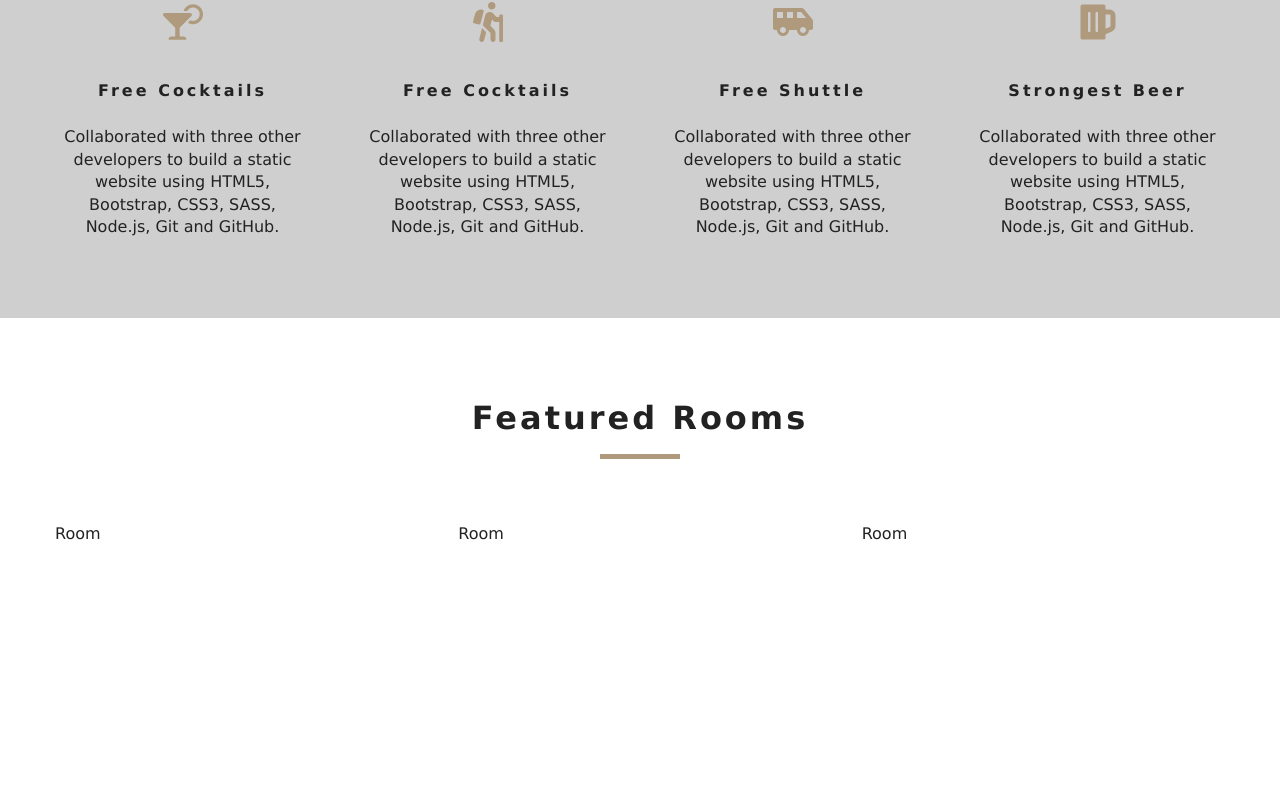
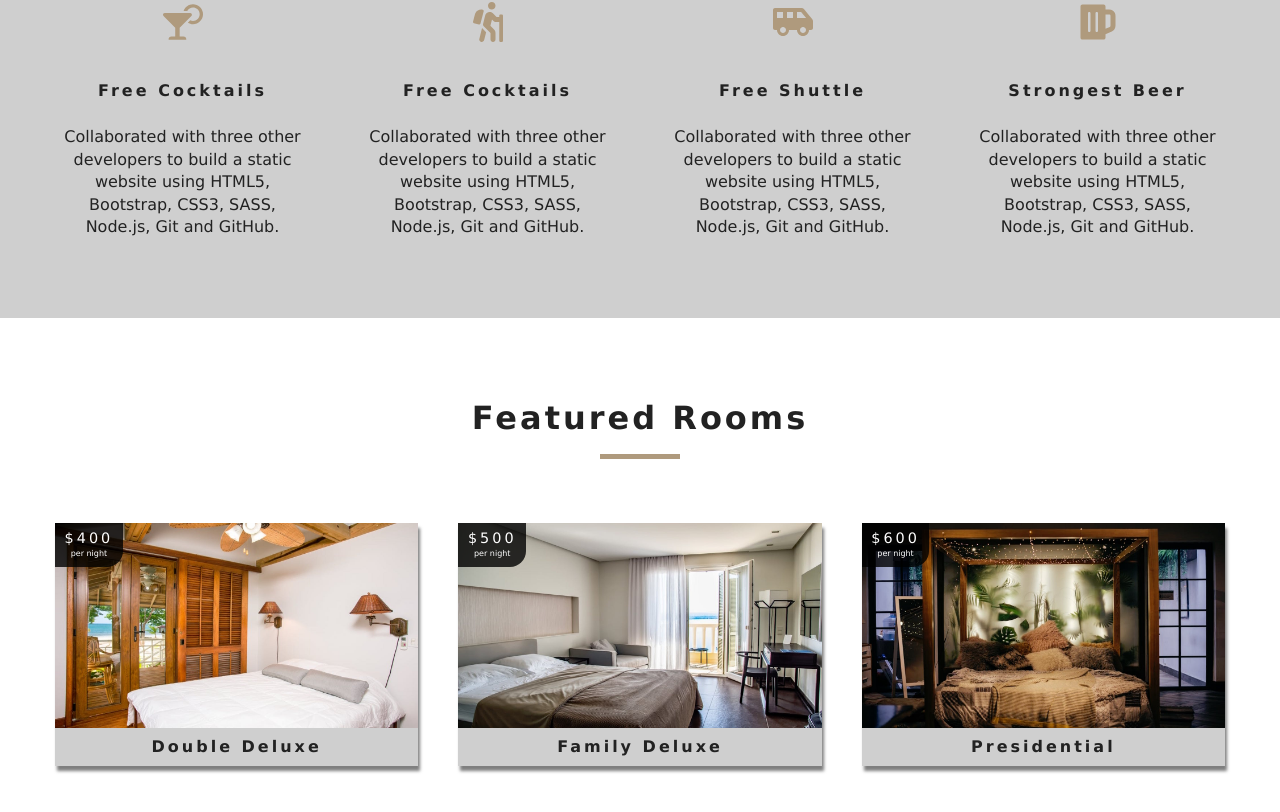
Before and after one commit to lario0913/beach-resort, a React (Create React App) app: page / in a window 1280 px wide. Shown: the part 1005-1817 px from the top of the page. Before the commit the page ends 1631 px from the top, so only its background shows below. Built offline with nearby package versions, Linux system fonts and the light colour scheme.

Commit message:
completed the home page and featured page

```diff
--- a/src/components/Room.js
+++ b/src/components/Room.js
@@ -1,11 +1,34 @@
 import React from 'react'
+import { Link } from 'react-router-dom'
+import defaultImg from "../images/room-1.jpeg"
+import PropTypes from "prop-types"
 
-function Room() {
+function Room({room}) {
+    const {name, slug, images, price} = room
     return (
-        <div>
-            Room
-        </div>
+        <article className="room">
+            <div className="img-container">
+                <img src={images[0] || defaultImg} alt="single room" />
+                <div className="price-top">
+                    <h6>${price}</h6>
+                    <p>per night</p>
+                </div>
+                <Link to={`/rooms/${slug}`} className="btn-primary room-link" >
+                    Features
+                </Link>
+                <p className="room-info">{name}</p>
+            </div>
+        </article>
     )
 }
 
 export default Room
+
+Room.propTypes = {
+    room: PropTypes.shape({
+        name: PropTypes.string.isRequired,
+        slug: PropTypes.string.isRequired,
+        images: PropTypes.arrayOf(PropTypes.string).isRequired,
+        price: PropTypes.number.isRequired
+    })
+}
```
Also changed, not shown: 1 other file (tests, documents, lock files or other folders).
